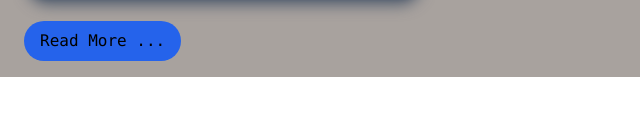
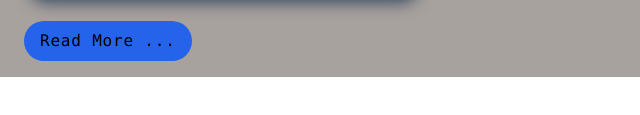
Before and after one commit to Shinmt/bestplace, a website: page src/index.html in a window 1280 px wide. Shown: the part 571-686 px from the top of the page, 0-640 px from the left. Drawn offline with Linux system fonts and the light colour scheme.

Commit message:
23-06-19-secondcommit

```diff
--- a/src/index.html
+++ b/src/index.html
@@ -20,9 +20,9 @@
             making you happier, longer. Therefore, according to the research, the benefits of going to the beach
             not only affect your physical, but also your mental health.</p>
         <img class="mt-6 object-center w-150 h-150 shadow-lg rounded-3xl shadow-slate-600 sm:w-150 h-150 lg:w-250 h-250" src="https://assets.traveltriangle.com/blog/wp-content/uploads/2018/05/Mergui-Archipelago-Ta-Fook-myanmar.jpg" alt="BEACH"/>
+    </div>
         <a href="https://cabo.villalaestancia.com/blog/wellness/benefits-of-going-to-the-beach#:~:text=The%20salty%20air%2C%20which%20holds,but%20also%20your%20mental%20health."
-        class="mt-6 inline-block text-base bg-blue-600 hover:bg-blue-400 px-4 py-2 rounded-full font-mono" >Read More ...</a>
-    </div>
+        class="mt-6 inline-block text-base bg-blue-600 hover:bg-blue-400 px-4 py-2 rounded-full hover:-translate-x-1 transition transform ease-in-out tracking-wider font-mono" >Read More ...</a>
     </div>
 </body>
 </html>
```
Also changed, not shown: dist/output.css.
